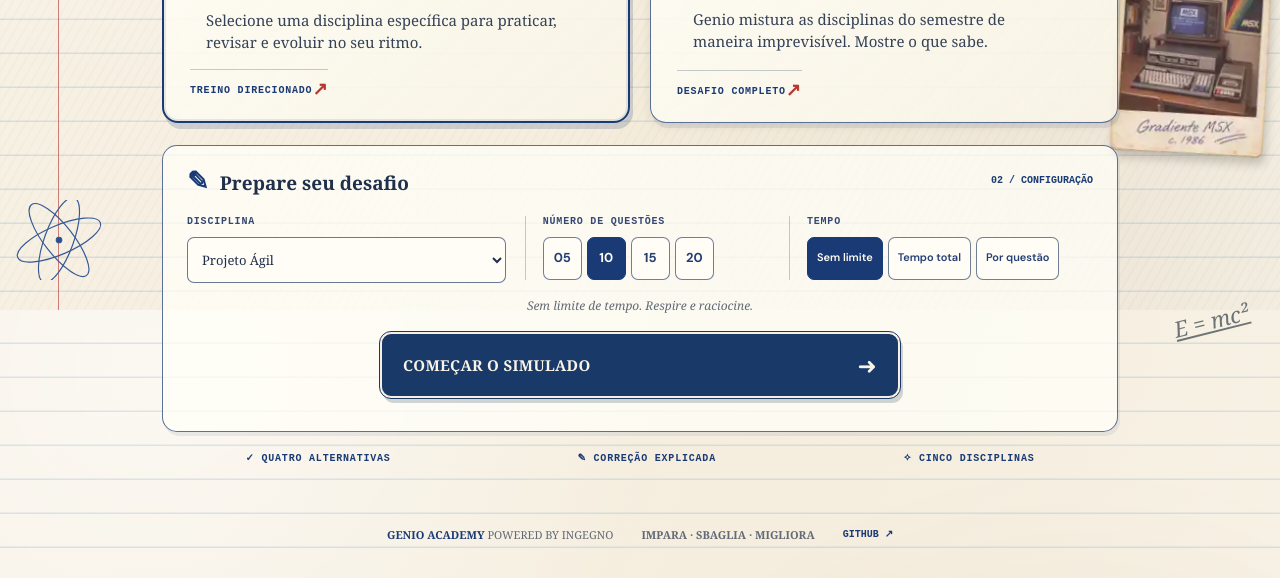
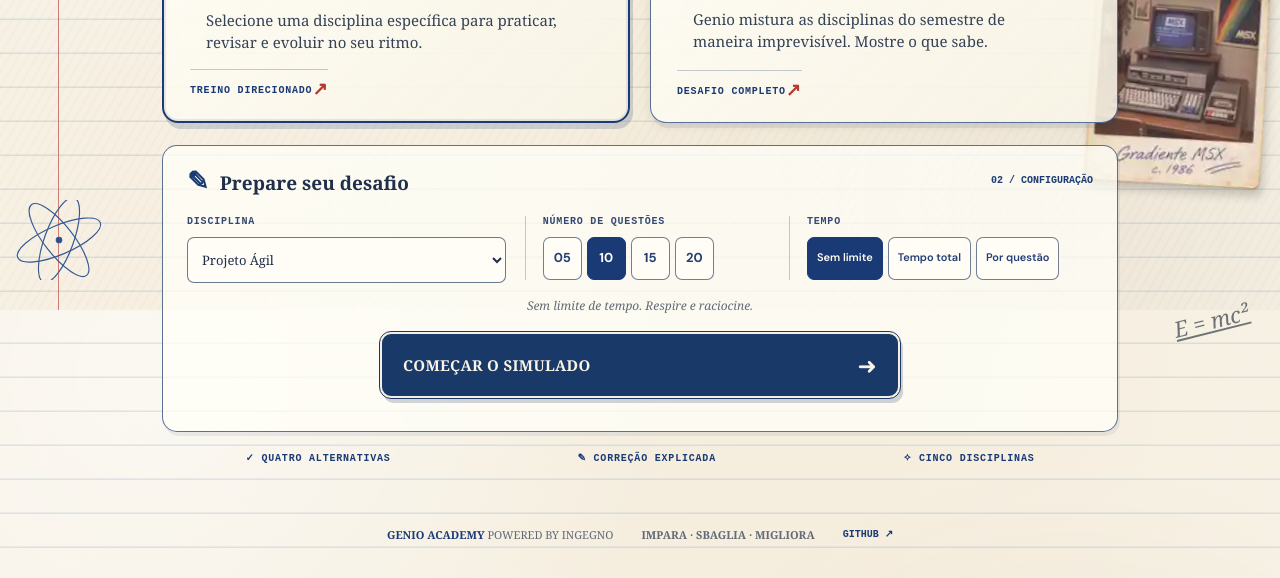
Before and after one commit to jrpasolini/ingegno, a website with bundled scripts: page public/index.html in a window 1280 px wide. Shown: the part 490-1068 px from the top of the page. Built offline with nearby package versions, Linux system fonts and the light colour scheme.

Commit message:
style: enlarge MSX polaroid by 15 percent

```diff
--- a/public/styles.css
+++ b/public/styles.css
@@ -253,7 +253,7 @@ body:not(:has(#welcome.active)) .notebook-decor{opacity:.32}
 .polaroid-msx{
   top:414px;
   right:max(5px,calc((100vw - 1630px)/2));
-  width:clamp(175px,14vw,252px);
+  width:clamp(201.25px,16.1vw,289.8px);
   padding:0;
   border:0;
   background:none;
@@ -268,7 +268,7 @@ body:not(:has(#welcome.active)) .notebook-decor{opacity:.32}
 }
 @media (max-width:1499px) and (min-width:1271px){
   .sticker-einstein{top:78px;left:2px;width:210px}
-  .polaroid-msx{right:2px;top:440px;width:172px}
+  .polaroid-msx{right:2px;top:440px;width:197.8px}
 }
 @media (max-width:1270px){
   .sticker-einstein,.polaroid-msx{display:none}
```
